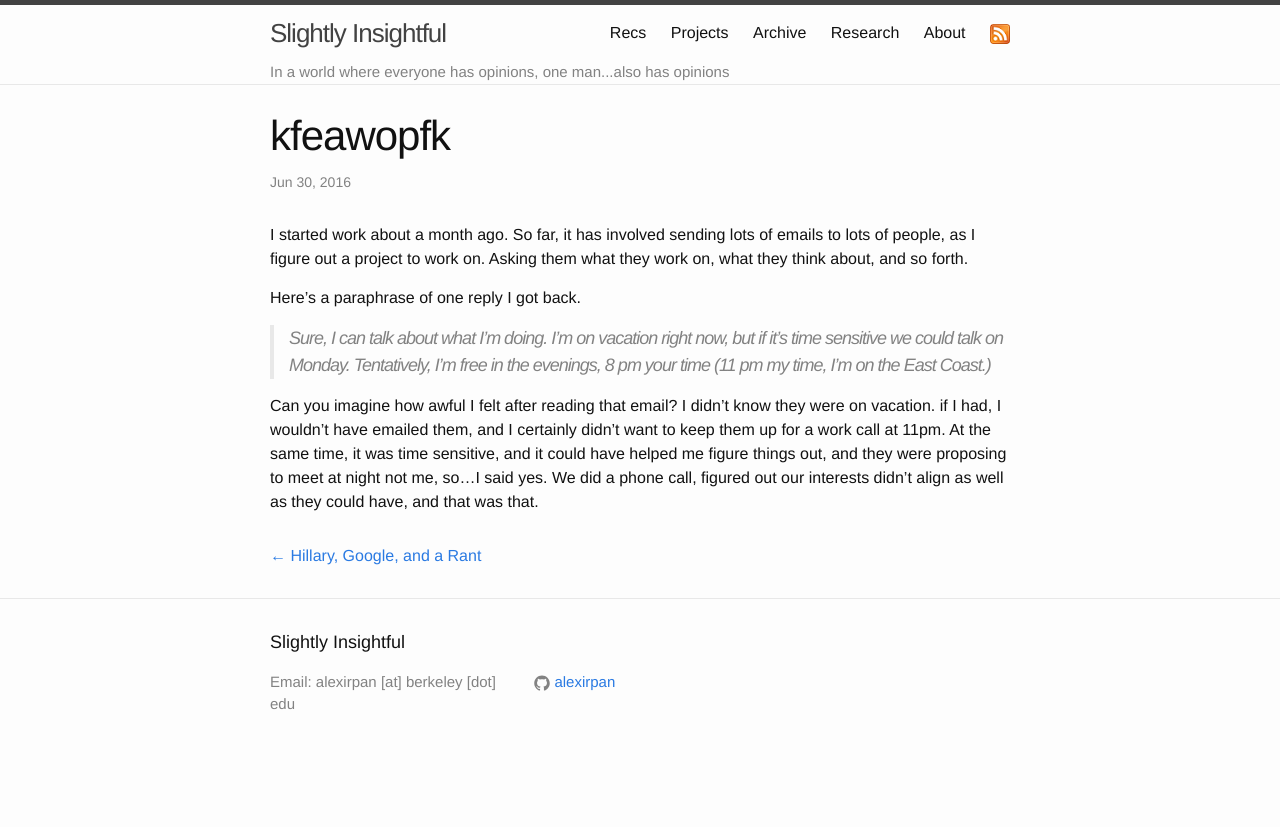
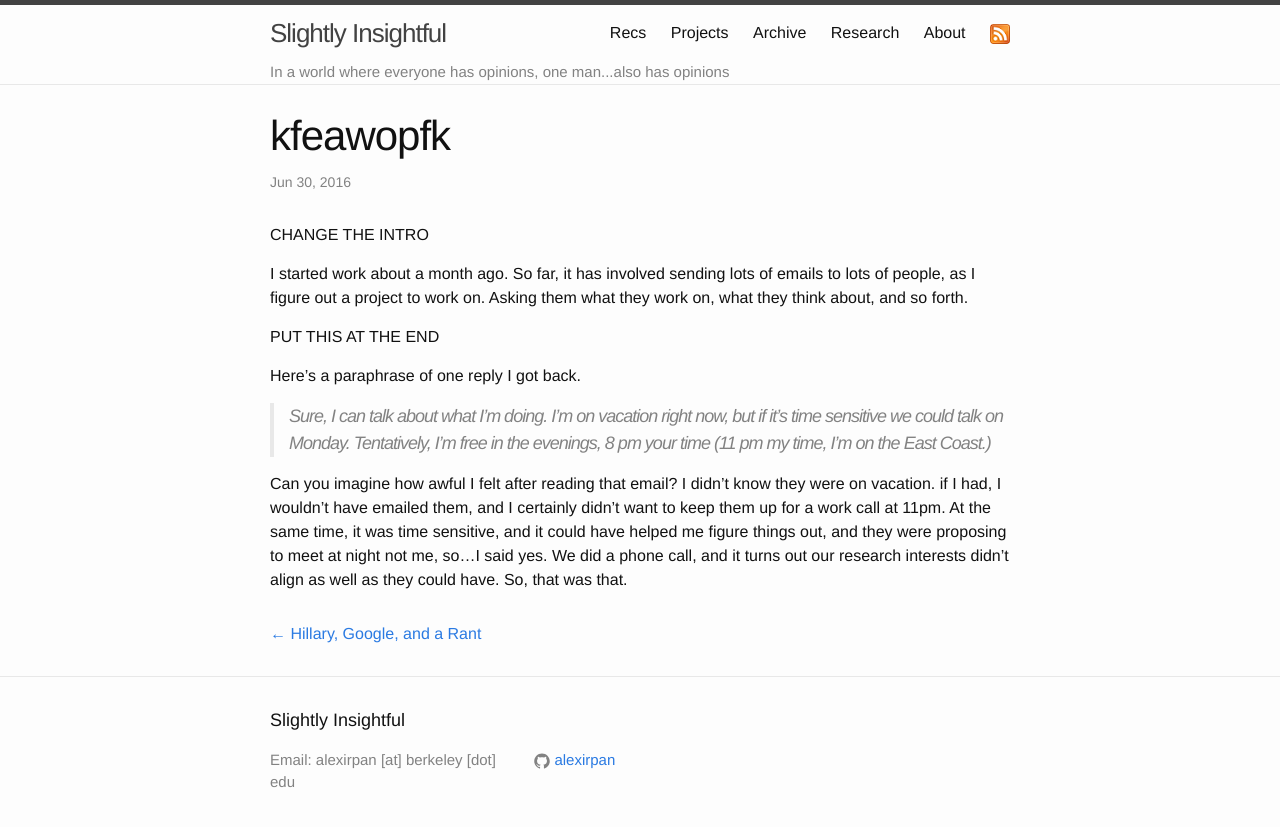
Before and after one commit to alexirpan/alexirpan.github.io, a Jekyll site: the page built from _posts/2016-06-30-email-time.markdown, in a window 1280 px wide. Shown: the top 827 px of the page. Built offline with Jekyll 4.4.1, drawn with Linux system fonts in a browser that asks for light colours.

Commit message:
Saving work so far

```diff
--- a/_posts/2016-06-30-email-time.markdown
+++ b/_posts/2016-06-30-email-time.markdown
@@ -4,9 +4,13 @@ title:  "kfeawopfk"
 date:   2016-06-30 19:40:00 -0800
 ---
 
+CHANGE THE INTRO
+
 I started work about a month ago. So far, it has involved sending lots of
 emails to lots of people, as I figure out a project to work on. Asking
 them what they work on, what they think about, and so forth.
+
+PUT THIS AT THE END
 
 Here's a paraphrase of one reply I got back.
 
@@ -19,5 +23,5 @@ they were on vacation. if I had, I wouldn't have emailed them, and I certainly
 didn't want to keep them up for a work call at 11pm. At the same time,
 it was time sensitive, and it could have helped me figure things out, and they
 were proposing to meet at night not me, so...I said yes. We did a phone call,
-figured out our interests didn't align as well as they could have, and that
-was that.
+and it turns out our research interests didn't align as well as they could have.
+So, that was that.
```
